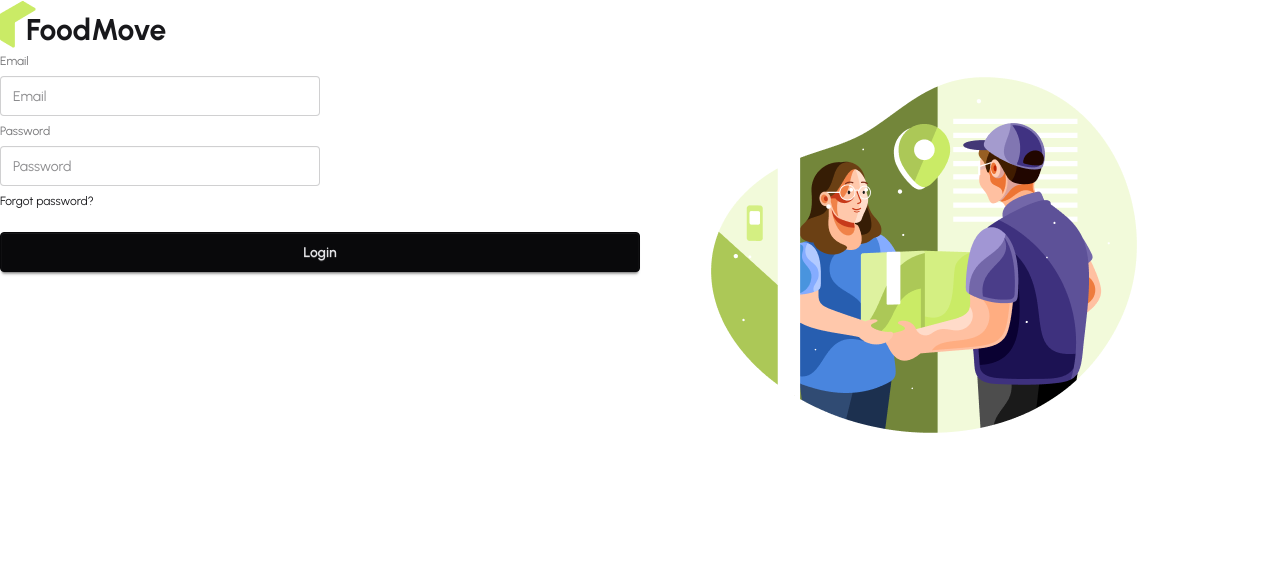
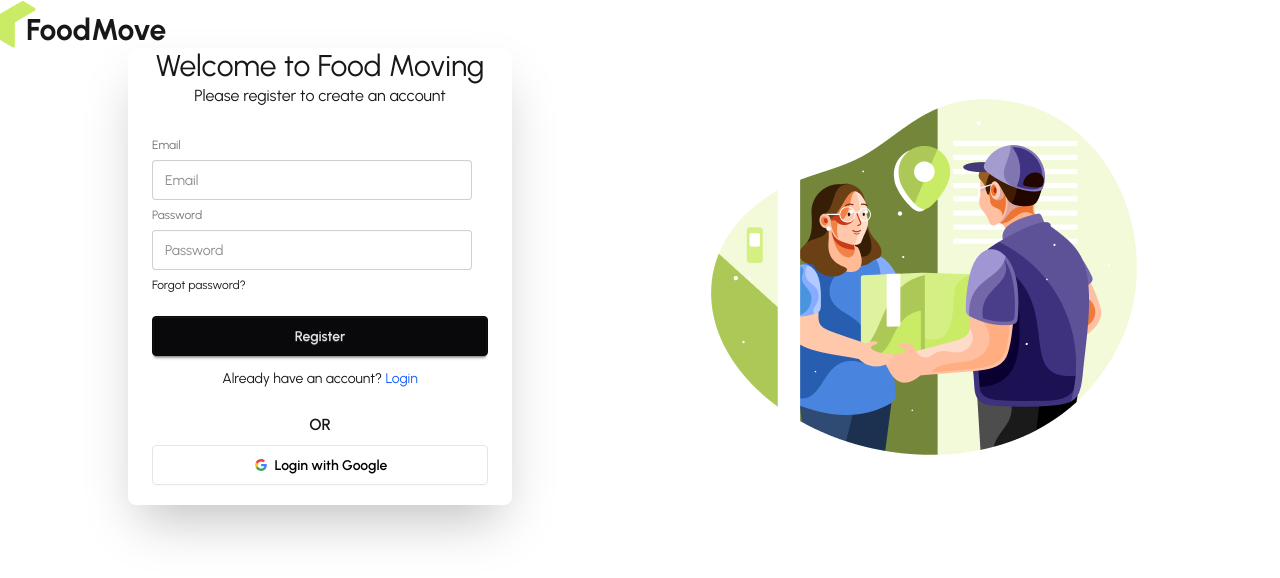
Before and after one commit to Sahruk-alam/food-moving-client, a React (Vite) app: page /register in a window 1280 px wide. Shown: the top 578 px of the page. Built offline with nearby package versions, Linux system fonts and the light colour scheme; no server answers.

Commit message:
useAuth social private added

```diff
--- a/src/Component/allPages/Auth/Login/Login.jsx
+++ b/src/Component/allPages/Auth/Login/Login.jsx
@@ -1,10 +1,55 @@
 import React from 'react';
+import { useForm } from 'react-hook-form';
+import useAuth from '../../../../hook/useAuth';
+import { Link, Navigate } from 'react-router';
+import SocialLink from '../Social/SocialLink';
 
 const Login = () => {
+    const {register, handleSubmit,formState: { errors }}=useForm();
+    const {signInUser} =useAuth();
+    const handleLogin = (data) => {
+        console.log("After Login",data);
+        signInUser(data.email,data.password)
+        .then(result=>{
+            console.log(result.user)
+        }).catch(error=>{
+            console.log(error.message)
+        })
+    }
     return (
-        <div>
-            <h2>Login page</h2>
-        </div>
+        <div className="card bg-base-100 w-full mx-auto max-w-sm shrink-0 shadow-2xl">
+      <h3 className="text-3xl text-center">Welcome to Login</h3>
+      <p className="text-center">Please login to your account </p>
+
+      <form onSubmit={handleSubmit(handleLogin)} className="card-body">
+        <fieldset className="fieldset">
+          <label className="label">Email</label>
+          <input type="email" {...register("email",{required: true, pattern: /^[^\s@]+@[^\s@]+\.[^\s@]+$/})} className="input" placeholder="Email" />
+          {
+          errors.email?.type === 'required' && <p className='text-red-500'>Email is required</p>
+          }
+          {
+          errors.email?.type === 'pattern' && <p className='text-red-500'>Please enter a valid email address</p>
+          }
+
+          <label className="label">Password</label>
+          <input type="password" {...register("password",{required: true, minLength: 6,pattern: /(^(?=.*[a-z])(?=.*[A-Z])(?=.*\d).{6,}$)/})} className="input" placeholder="Password" />
+          {
+          errors.password?.type === 'required' && <p className='text-red-500'>Password is required</p>
+          }
+          {
+          errors.password?.type === 'minLength' && <p className='text-red-500'>Password must be at least 6 characters</p>
+          }
+          {
+          errors.password?.type === 'pattern' && <p className='text-red-500'>Password must contain at least one uppercase letter, one lowercase letter, and one number</p>
+          }
+          <div><a className="link link-hover">Forgot password?</a></div>
+          <button className="btn btn-neutral mt-4">Login</button>
+        </fieldset>
+        <p className=" text-center">Don't have an account? <Link to="/register" className="text-blue-600 link link-hover">Sign up</Link></p>
+      </form>
+      <SocialLink></SocialLink>
+    </div>
     );
 };
 
--- /dev/null
+++ b/src/Component/allPages/Auth/Social/SocialLink.jsx
@@ -0,0 +1,25 @@
+import React from 'react';
+import useAuth from '../../../../hook/useAuth';
+
+const SocialLink = () => {
+    const {signInWithGoogle}=useAuth();
+    const handleGoogleSignIn=()=>{
+        signInWithGoogle()
+        .then(result=>{
+            console.log(result.user)
+        }).catch(error=>{
+            console.log(error.message)
+        })
+    }
+    return (
+        <div className='text-center px-6  mb-5'>
+            <p className='mb-2 font-semibold'>OR</p>
+            <button className="btn bg-white w-full hover:bg-gray-300 text-black border-[#e5e5e5]" onClick={handleGoogleSignIn}>
+  <svg aria-label="Google logo" width="16" height="16" xmlns="http://www.w3.org/2000/svg" viewBox="0 0 512 512"><g><path d="m0 0H512V512H0" fill="#fff"></path><path fill="#34a853" d="M153 292c30 82 118 95 171 60h62v48A192 192 0 0190 341"></path><path fill="#4285f4" d="m386 400a140 175 0 0053-179H260v74h102q-7 37-38 57"></path><path fill="#fbbc02" d="m90 341a208 200 0 010-171l63 49q-12 37 0 73"></path><path fill="#ea4335" d="m153 219c22-69 116-109 179-50l55-54c-78-75-230-72-297 55"></path></g></svg>
+  Login with Google
+</button>
+        </div>
+    );
+};
+
+export default SocialLink;
--- a/src/Component/allPages/Auth/register/Register.jsx
+++ b/src/Component/allPages/Auth/register/Register.jsx
@@ -1,14 +1,25 @@
 import React from 'react';
 import { useForm } from "react-hook-form"
+import useAuth from '../../../../hook/useAuth';
+import { Link } from 'react-router';
+import SocialLink from '../Social/SocialLink';
 const Register = () => {
     const {register,handleSubmit,formState: { errors }}= useForm()
-
+    const {registerUser}=useAuth()
     const handleRegister = (data) => {
         console.log("After Register",data)
+        registerUser(data.email,data.password)
+        .then(result=>{
+            console.log(result.user)
+        }).catch(error=>{
+            console.log(error.message)
+        })
     }
     return (
-        <div>
-            <form onSubmit={handleSubmit(handleRegister)}>
+        <div className="card bg-base-100 w-full mx-auto max-w-sm shrink-0 shadow-2xl">
+               <h3 className="text-3xl text-center">Welcome to Food Moving</h3>
+      <p className="text-center">Please register to create an account </p>
+            <form className="card-body" onSubmit={handleSubmit(handleRegister)}>
             <fieldset className="fieldset">
           <label className="label">Email</label>
           <input type="email" {...register("email",
@@ -27,9 +38,11 @@ const Register = () => {
             {errors.password?.type === 'minLength' && <p className='text-red-500'>Password must be at least 6 characters</p>}
             {errors.password?.type === 'pattern' && <p className='text-red-500'>Password must contain at least one uppercase letter, one lowercase letter, and one number</p>}
           <div><a className="link link-hover">Forgot password?</a></div>
-          <button className="btn btn-neutral mt-4">Login</button>
+          <button className="btn btn-neutral mt-4">Register</button>
         </fieldset>
+         <p className=" text-center">Already have an account? <Link to="/login" className="text-blue-600 link link-hover">Login</Link></p>
             </form>
+            <SocialLink></SocialLink>
         </div>
     );
 };
--- a/src/Context/AuthProvider/AuthProvider.jsx
+++ b/src/Context/AuthProvider/AuthProvider.jsx
@@ -1,15 +1,50 @@
-import React from 'react';
+import React, { useEffect, useState } from 'react';
 import { AuthContext } from '../AuthContext/AuthContext';
+import { createUserWithEmailAndPassword, GoogleAuthProvider, onAuthStateChanged, signInWithEmailAndPassword, signInWithPopup, signOut } from 'firebase/auth';
+import { auth } from '../../Firebase/Firebase.init';
+
+const provider = new GoogleAuthProvider();
 
 const AuthProvider = ({ children }) => {
+    const [user, setUser] = useState(null);
+    const [loading, setLoading] = useState(true);
+
+    const registerUser= (email, password)=>{
+        setLoading(true)
+        return createUserWithEmailAndPassword(auth, email, password)
+    }
+    const signInUser= (email, password)=>{
+        setLoading(true)
+        return signInWithEmailAndPassword(auth, email, password)
+    }
+    const signInWithGoogle=()=>{
+        setLoading(true)
+        return signInWithPopup(auth, provider)
+    }
+    const logOut=()=>{
+        setLoading(true)
+        return signOut(auth)
+    }
+    useEffect(() => {
+        const unsubscribe = onAuthStateChanged(auth, (currentUser) => {
+            setUser(currentUser);
+            setLoading(false);
+        });
+        return () => unsubscribe();
+    }, []);
 
     const authInfo = {
-
+        registerUser,
+        signInUser,
+        signInWithGoogle,
+        user,
+        loading,
+        logOut,
     }
 
     return (
         <AuthContext value={authInfo}>
-
+       {children}
         </AuthContext>
     );
 };
--- /dev/null
+++ b/src/Route/PrivateRoute.jsx
@@ -0,0 +1,18 @@
+import React from 'react';
+import useAuth from '../hook/useAuth';
+import { Navigate } from 'react-router';
+
+const PrivateRoute = () => {
+    const {user,loading}=useAuth()
+
+    if(loading){
+        return <span className="loading loading-infinity loading-xl "></span>
+    }
+    if(!user){
+        return <Navigate to="/login"></Navigate>
+    }
+    return children ;
+
+};
+
+export default PrivateRoute;
--- /dev/null
+++ b/src/hook/useAuth.jsx
@@ -0,0 +1,10 @@
+import React, { use } from 'react';
+import { AuthContext } from '../Context/AuthContext/AuthContext';
+
+const useAuth = () => {
+    const authInfo=use(AuthContext)
+
+    return authInfo;
+};
+
+export default useAuth;
--- a/src/layout/AuthLayout.jsx
+++ b/src/layout/AuthLayout.jsx
@@ -8,7 +8,7 @@ const AuthLayout = () => {
         <div className='max-w-7xl mx-auto'>
             <Logo></Logo>
 
-            <div className='flex '>
+            <div className='flex items-center'>
                 <div className='flex-1'>
                     <Outlet></Outlet>
                 </div>
--- a/src/main.jsx
+++ b/src/main.jsx
@@ -3,9 +3,12 @@ import { createRoot } from "react-dom/client";
 import "./index.css";
 import { RouterProvider } from "react-router";
 import { router } from "./Route/route.jsx";
+import AuthProvider from "./Context/AuthProvider/AuthProvider.jsx";
 
 createRoot(document.getElementById("root")).render(
   <StrictMode>
-    <RouterProvider router={router} />
+    <AuthProvider>
+        <RouterProvider router={router} />
+    </AuthProvider>
   </StrictMode>,
 );
--- a/src/pages/home/Reviews/Reviews.jsx
+++ b/src/pages/home/Reviews/Reviews.jsx
@@ -5,7 +5,6 @@ import ReviewCard from './ReviewCard';
 
 const Reviews = ({reviewsPromise}) => {
     const reviews=use(reviewsPromise)
-    console.log(reviews)
     return (
       <div className='my-10'>
         <div>
--- a/src/shared/navbar/Navbar.jsx
+++ b/src/shared/navbar/Navbar.jsx
@@ -1,8 +1,15 @@
 import React from 'react';
 import Logo from '../../Component/Logo/Logo';
-import { NavLink } from 'react-router';
+import { Link, NavLink } from 'react-router';
+import useAuth from '../../hook/useAuth';
 
 const Navbar = () => {
+  const {user, logOut}=useAuth()
+  const handleLogOut=()=>{
+    logOut()
+    .then(()=>{})
+    .catch(err=>console.log(err))
+  }
   const links=<>
       <li><NavLink to="/">Home</NavLink></li>
       <li><NavLink to="/about">About</NavLink></li>
@@ -32,8 +39,14 @@ const Navbar = () => {
      {links}
     </ul>
   </div>
-  <div className="navbar-end">
-    <a className="btn">Button</a>
+  <div className="navbar-end gap-2.5">
+    {
+      user ?
+      <a className="btn" onClick={handleLogOut}>Logout</a>:<Link className="btn" to="/login">Login</Link>
+    }
+
+    <Link className="btn btn-primary text-black" to="/">Be a Rider</Link>
+
   </div>
 </div>
     );
```
Also changed, not shown: 1 other file (tests, documents, lock files or other folders).
